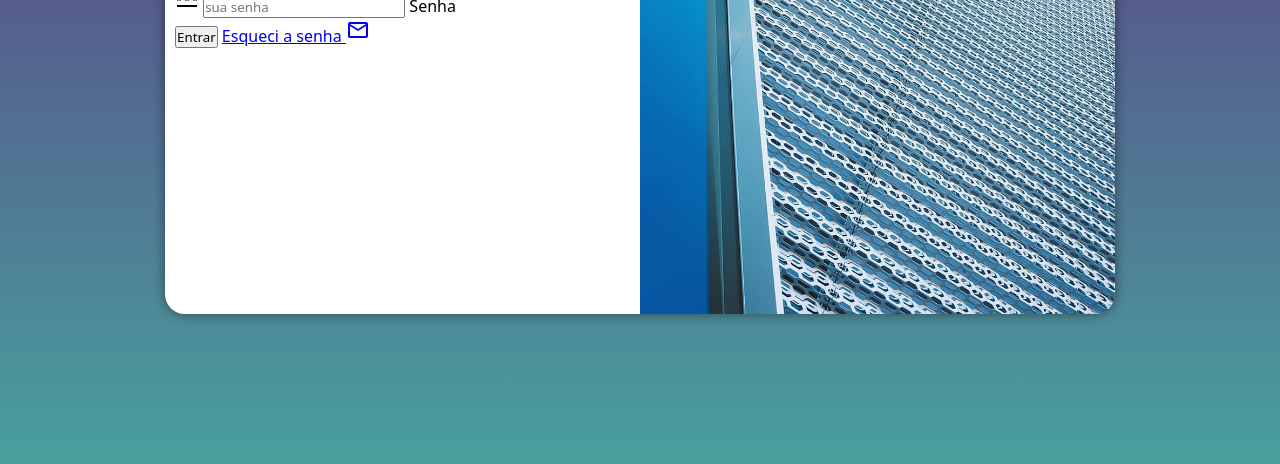
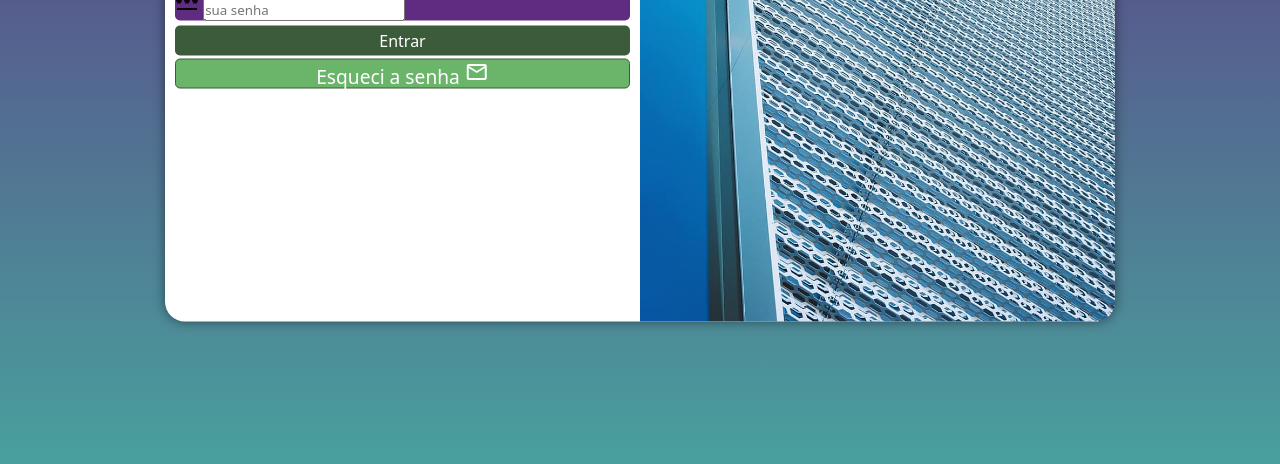
Before and after one commit to tiagooliveirarosa/projeto-login, a plain HTML site: page index.html in a window 1280 px wide. Shown: the part 336-800 px from the top of the page. Drawn offline with nearby package versions, Linux system fonts and the light colour scheme.

Commit message:
atualizei

```diff
--- a/estilos/style.css
+++ b/estilos/style.css
@@ -33,7 +33,7 @@ section#login {
 
     background-color: white;
     width: 250px;
-    height: 500px;
+    height: 515px;
     border-radius: 20px;
     box-shadow: 0px 0px 12px rgba(0, 0, 0, 0.477);
 
@@ -63,3 +63,54 @@ div#formulario > h1 {
 div#formulario > p {
     font-size: 0.8em;
 }
+
+div.campo > label {
+    display: none;
+}
+
+form > div.campo {
+    display: block;
+    background-color: #5f2c82;
+    width: 100%;
+    height: 30px;
+    border-radius: 5px;
+    margin: 5px 0px;
+}
+
+form > input[type=submit] {
+    display: block;
+    font-size: 1em;
+    width: 100%;
+    height: 30px;
+    background-color: rgb(59, 91, 59);
+    color: white;
+    border: none;
+    border-radius: 5px;
+    cursor: pointer;
+}
+
+form > input[type=submit]:hover {
+    background-color: rgb(45, 67, 45);
+}
+
+
+
+form > a.botao {
+    position: relative;
+    display: block;
+    text-align: center;
+    font-size: 1.2em;
+    width: 100%;
+    height: 30px;
+    padding-bottom: 10px;
+    background-color: rgb(107, 181, 107);
+    color: white;
+    border: 1px solid rgb(59, 91, 59);
+    border-radius: 5px;
+    text-decoration: none;
+    margin: 3px 0px;
+}
+
+form > a.botao:hover {
+    background-color: rgb(79, 136, 79);
+}
--- a/index.html
+++ b/index.html
@@ -33,7 +33,7 @@
                         <label for="isenha">Senha</label>
                     </div>
                     <input type="submit" value="Entrar">
-                    <a href="esqueci.html">
+                    <a href="esqueci.html" class="botao">
                         Esqueci a senha <span class="material-symbols-outlined">
                             mail
                             </span>
```
